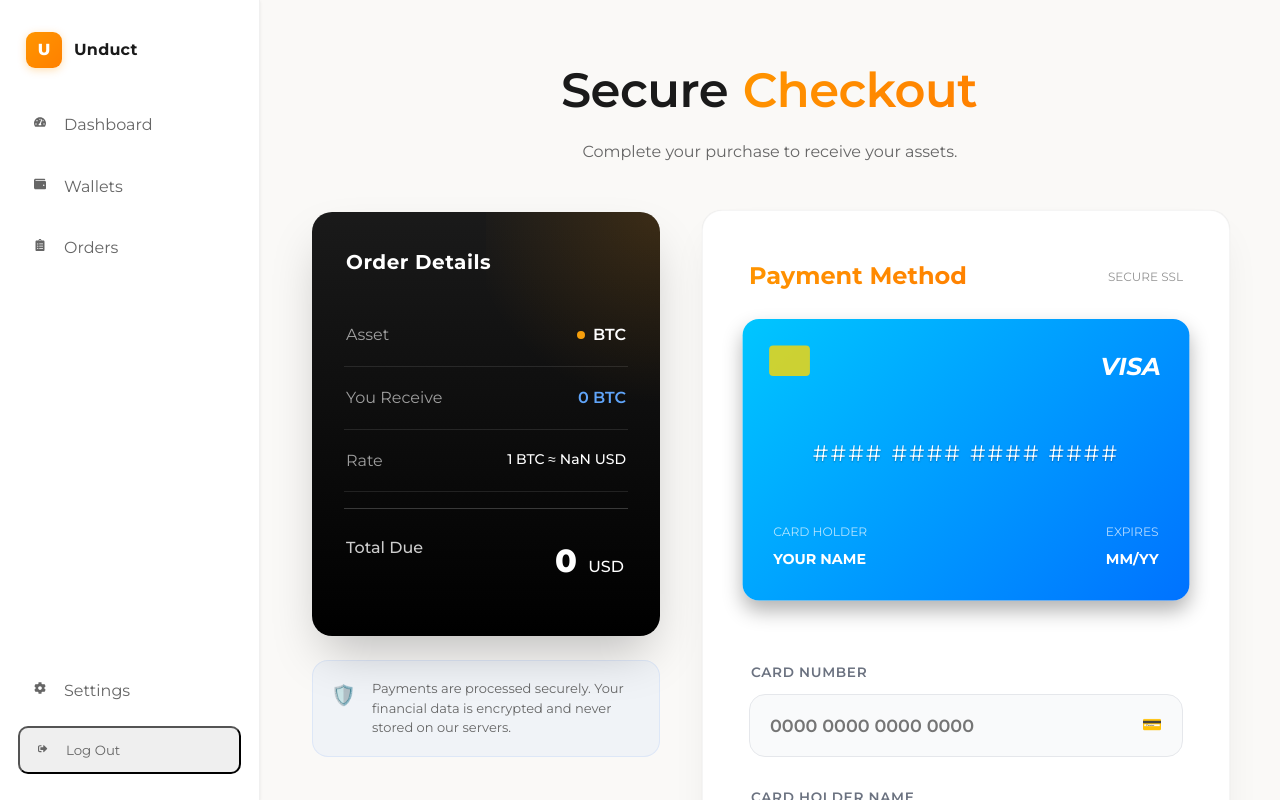
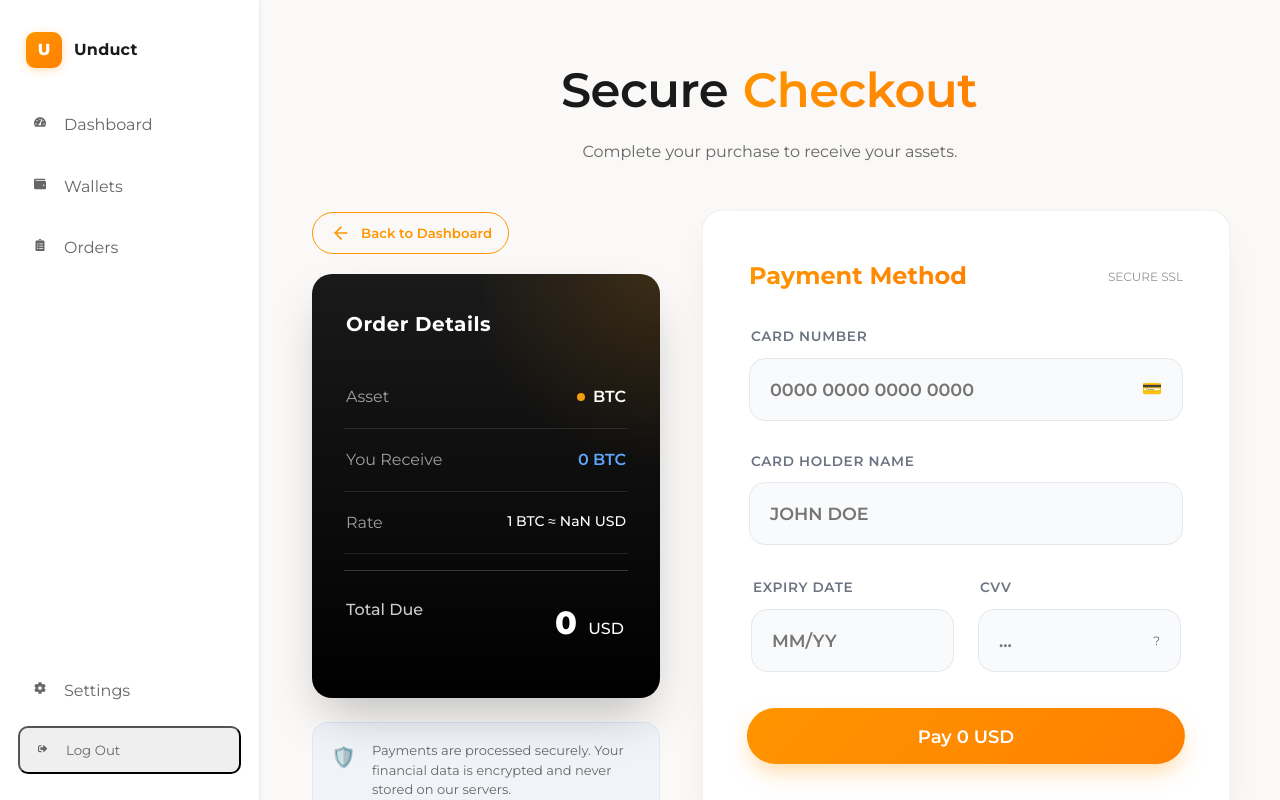
Before and after one commit to kpee92/unduct-user-dashboard, a Next.js app: page /checkout in a window 1280 px wide. Shown: the top 800 px of the page. Built offline with nearby package versions, Linux system fonts and the light colour scheme; sample sign-in values are in the browser's storage.

Commit message:
ui changes

```diff
--- a/src/app/(app)/checkout/page.jsx
+++ b/src/app/(app)/checkout/page.jsx
@@ -61,6 +61,19 @@ function CheckoutContent() {
 
             {/* Left Column: Order Summary */}
             <div style={{ position: "sticky", top: "100px", height: "fit-content" }}>
+                {/* Back Button */}
+                 <button
+                    className="rl-btn rl-btn-outline"
+                    onClick={() => router.back()}
+                    style={{ marginBottom: "20px", display: "flex", alignItems: "center", gap: "8px", padding: "8px 16px", height: "auto" }}
+                >
+                    <svg width="24" height="24" viewBox="0 0 24 24" fill="none" stroke="currentColor" strokeWidth="2" strokeLinecap="round" strokeLinejoin="round">
+                        <line x1="19" y1="12" x2="5" y2="12"></line>
+                        <polyline points="12 19 5 12 12 5"></polyline>
+                    </svg>
+                    Back to Dashboard
+                </button>
+
                 <div className="checkout-summary">
                     <h2 style={{ fontSize: "20px", marginBottom: "24px", fontWeight: "700", letterSpacing: "0.5px" }}>Order Details</h2>
 
--- a/src/components/CardPaymentForm.jsx
+++ b/src/components/CardPaymentForm.jsx
@@ -82,14 +82,7 @@ export default function CardPaymentForm(props) {
       </div>
 
       {/* Visual Card */}
-      <div style={{ marginBottom: "32px", transform: "scale(1.02)" }}>
-        <VisualCreditCard
-            cardNumber={cardNumber}
-            holderName={holderName}
-            expiry={expiry}
-            cardType={cardType}
-        />
-      </div>
+      {/* Visual Card Removed */}
 
       <form onSubmit={handleSubmit} className="rl-form">
         <div className="rl-form-group" style={{ marginBottom: 24 }}>
```
Also changed, not shown: src/components/TwoFactorAuth.jsx (+7 -3 lines).
